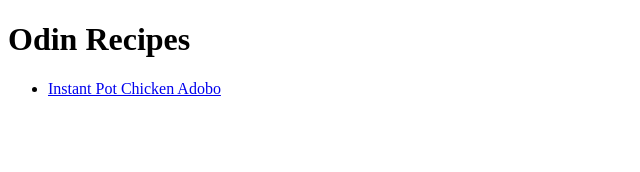
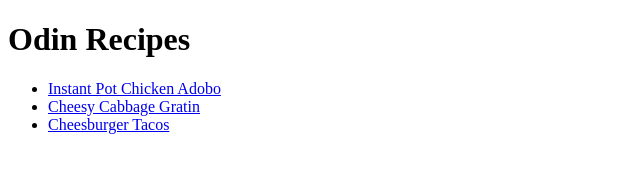
Before and after one commit to jskim3/odin_recipes, a plain HTML site: page index.html in a window 1280 px wide. Shown: the whole page, without its empty margins (0-640 px from the left). Drawn offline with Linux system fonts and the light colour scheme.

Commit message:
Update navigation links in previous commit

```diff
--- a/index.html
+++ b/index.html
@@ -9,6 +9,8 @@
         <h1>Odin Recipes</h1>
         <ul>
             <li><a href="./recipes/chicken_adobo.html">Instant Pot Chicken Adobo</a></li>
+            <li><a href="./recipes/cabbage-gratin.html">Cheesy Cabbage Gratin</a></li>
+            <li><a href="./recipes/cheesburger-taco.html">Cheesburger Tacos</a></li>
         </ul>
     </body>
 </html>
```
Also changed, not shown: recipes/chicken_adobo.html (+1 -1 lines).
